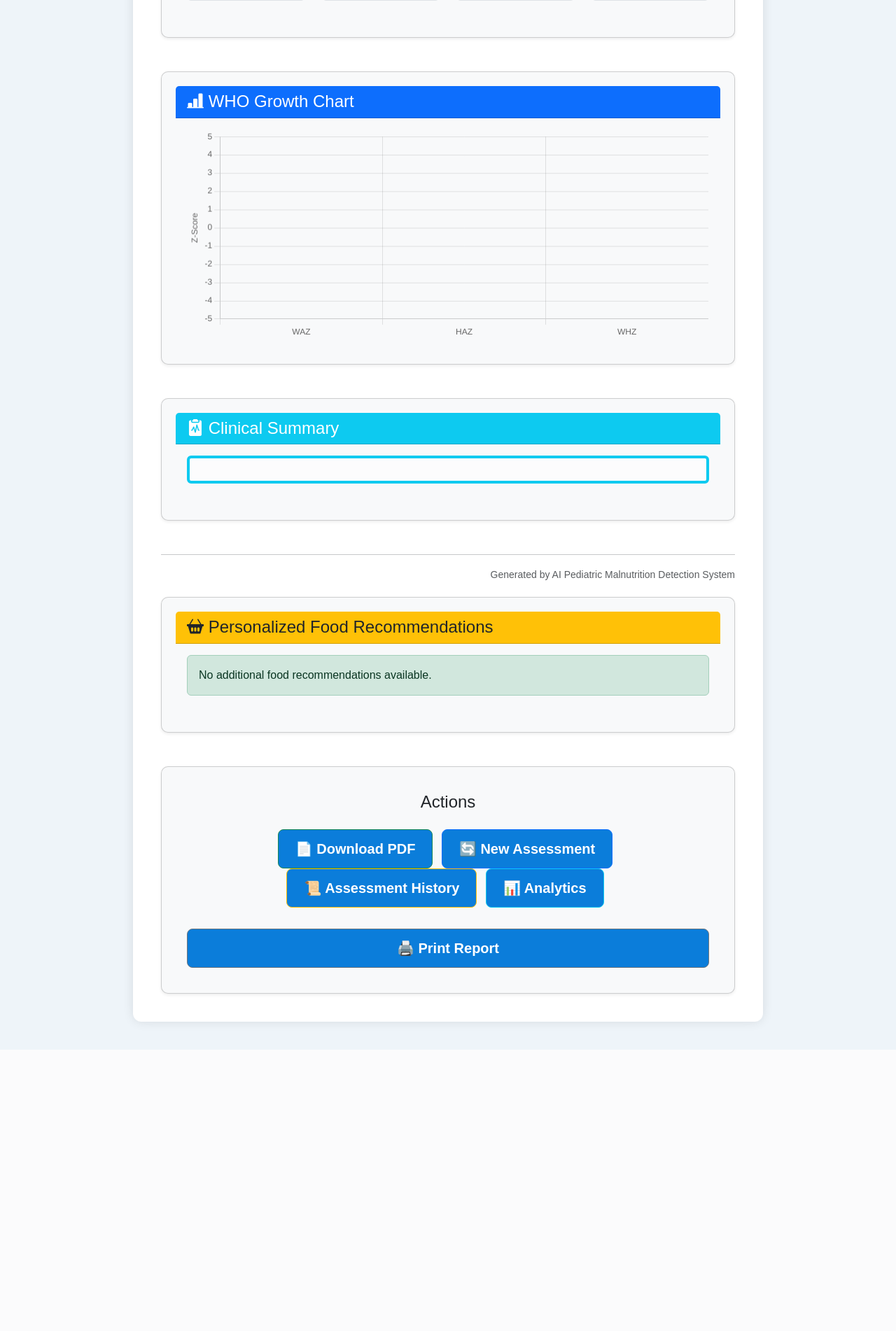
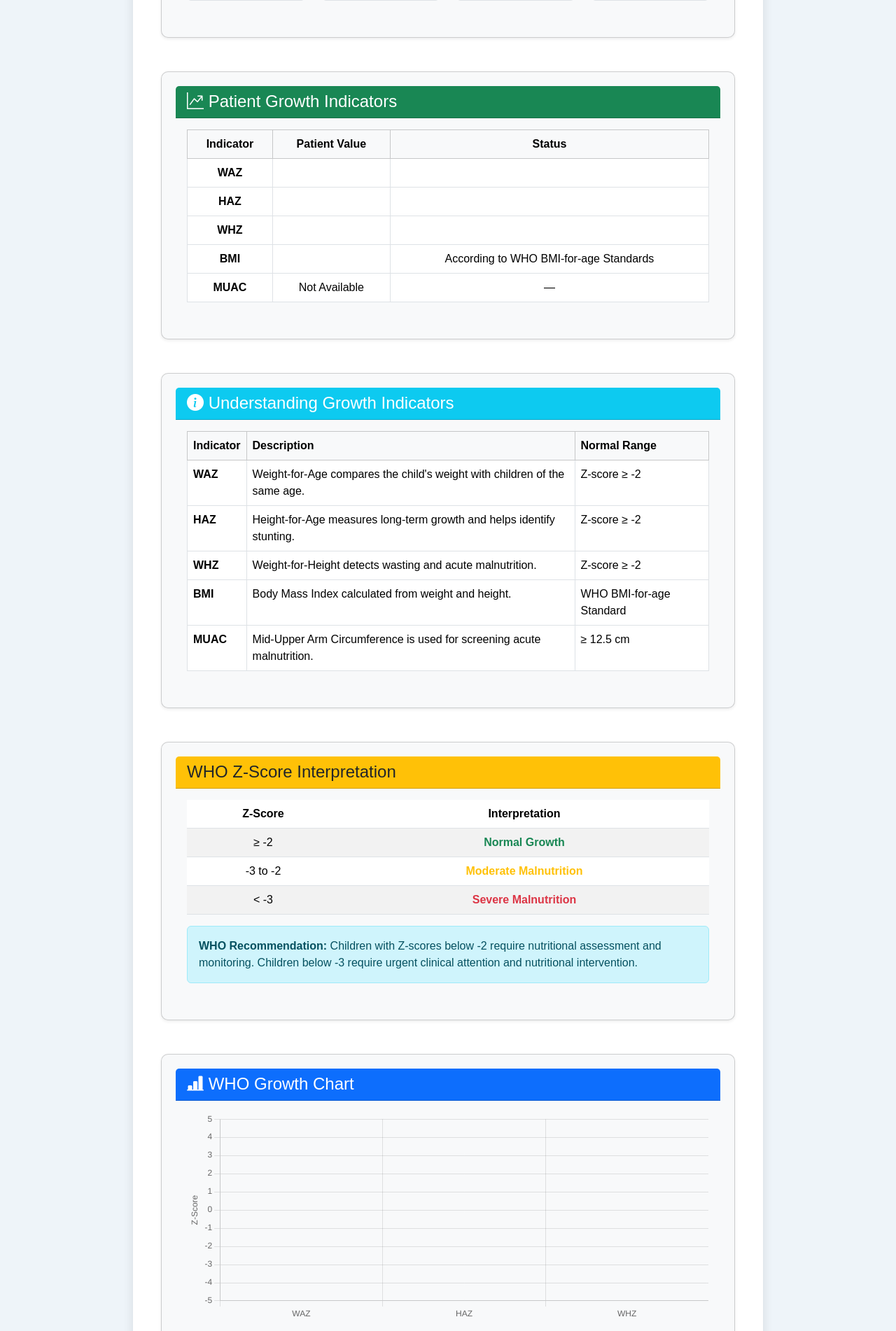
Before and after one commit to mariyamallick/AI-Pediatric-Malnutrition-Detection, a Flask app: template app/templates/dashboard.html in a window 1280 px wide. Shown: the part 1760-3662 px from the top of the page at 70% size. Before the commit the page ends 3260 px from the top, so only its background shows below. Run offline with Flask 3, Linux system fonts and the light colour scheme; the template is opened without the code that fills it, so the values that code supplies are empty; parts of the project's set-up code (start-up, migrations or seed data) failed here and were passed over.

Commit message:
added detail explanation for WHO GROWTH CHART

```diff
--- a/app/templates/dashboard.html
+++ b/app/templates/dashboard.html
@@ -422,6 +422,292 @@
 
 <div class="card shadow-sm mb-5">
 
+    <div class="card-header bg-success text-white">
+
+        <h4 class="mb-0">
+            <i class="bi bi-graph-up-arrow"></i>
+            Patient Growth Indicators
+        </h4>
+
+    </div>
+
+    <div class="card-body">
+
+        <table class="table table-bordered text-center align-middle">
+
+            <thead class="table-light">
+
+                <tr>
+
+                    <th>Indicator</th>
+
+                    <th>Patient Value</th>
+
+                    <th>Status</th>
+
+                </tr>
+
+            </thead>
+
+            <tbody>
+
+                <tr>
+
+                    <td><strong>WAZ</strong></td>
+
+                    <td>{{ result["WHO Growth"]["waz"]|round(2) }}</td>
+
+                    <td>{{ result["WHO Growth"]["waz_status"] }}</td>
+
+                </tr>
+
+                <tr>
+
+                    <td><strong>HAZ</strong></td>
+
+                    <td>{{ result["WHO Growth"]["haz"]|round(2) }}</td>
+
+                    <td>{{ result["WHO Growth"]["haz_status"] }}</td>
+
+                </tr>
+
+                <tr>
+
+                    <td><strong>WHZ</strong></td>
+
+                    <td>{{ result["WHO Growth"]["whz"]|round(2) }}</td>
+
+                    <td>{{ result["WHO Growth"]["whz_status"] }}</td>
+
+                </tr>
+
+                <tr>
+
+                    <td><strong>BMI</strong></td>
+
+                    <td>{{ result["WHO Growth"]["bmi"]|round(2) }}</td>
+
+                    <td>
+                        According to WHO BMI-for-age Standards
+                    </td>
+
+                </tr>
+
+                <tr>
+
+                    <td><strong>MUAC</strong></td>
+
+                    <td>
+
+                        {% if features["muac_cm"] %}
+                            {{ features["muac_cm"] }} cm
+                        {% else %}
+                            Not Available
+                        {% endif %}
+
+                    </td>
+
+                    <td>
+
+                        {% if features["muac_cm"] %}
+
+                            {% if features["muac_cm"] >= 12.5 %}
+                                Normal
+                            {% elif features["muac_cm"] >= 11.5 %}
+                                Moderate
+                            {% else %}
+                                Severe
+                            {% endif %}
+
+                        {% else %}
+
+                            —
+
+                        {% endif %}
+
+                    </td>
+
+                </tr>
+
+            </tbody>
+
+        </table>
+
+    </div>
+
+</div>
+
+
+<div class="card shadow-sm mb-5">
+
+    <div class="card-header bg-info text-white">
+
+        <h4 class="mb-0">
+
+            <i class="bi bi-info-circle-fill"></i>
+
+            Understanding Growth Indicators
+
+        </h4>
+
+    </div>
+
+    <div class="card-body">
+
+        <table class="table table-hover table-bordered">
+
+            <thead class="table-light">
+
+                <tr>
+
+                    <th>Indicator</th>
+
+                    <th>Description</th>
+
+                    <th>Normal Range</th>
+
+                </tr>
+
+            </thead>
+
+            <tbody>
+
+                <tr>
+
+                    <td><strong>WAZ</strong></td>
+
+                    <td>Weight-for-Age compares the child's weight with children of the same age.</td>
+
+                    <td>Z-score ≥ -2</td>
+
+                </tr>
+
+                <tr>
+
+                    <td><strong>HAZ</strong></td>
+
+                    <td>Height-for-Age measures long-term growth and helps identify stunting.</td>
+
+                    <td>Z-score ≥ -2</td>
+
+                </tr>
+
+                <tr>
+
+                    <td><strong>WHZ</strong></td>
+
+                    <td>Weight-for-Height detects wasting and acute malnutrition.</td>
+
+                    <td>Z-score ≥ -2</td>
+
+                </tr>
+
+                <tr>
+
+                    <td><strong>BMI</strong></td>
+
+                    <td>Body Mass Index calculated from weight and height.</td>
+
+                    <td>WHO BMI-for-age Standard</td>
+
+                </tr>
+
+                <tr>
+
+                    <td><strong>MUAC</strong></td>
+
+                    <td>Mid-Upper Arm Circumference is used for screening acute malnutrition.</td>
+
+                    <td>≥ 12.5 cm</td>
+
+                </tr>
+
+            </tbody>
+
+        </table>
+
+    </div>
+
+</div>
+
+<div class="card shadow-sm mb-5">
+
+    <div class="card-header bg-warning">
+
+        <h4 class="mb-0">
+
+            WHO Z-Score Interpretation
+
+        </h4>
+
+    </div>
+
+    <div class="card-body">
+
+        <table class="table table-striped text-center">
+
+            <thead>
+
+                <tr>
+
+                    <th>Z-Score</th>
+
+                    <th>Interpretation</th>
+
+                </tr>
+
+            </thead>
+
+            <tbody>
+
+                <tr>
+
+                    <td>≥ -2</td>
+
+                    <td class="text-success fw-bold">
+                        Normal Growth
+                    </td>
+
+                </tr>
+
+                <tr>
+
+                    <td>-3 to -2</td>
+
+                    <td class="text-warning fw-bold">
+                        Moderate Malnutrition
+                    </td>
+
+                </tr>
+
+                <tr>
+
+                    <td>&lt; -3</td>
+
+                    <td class="text-danger fw-bold">
+                        Severe Malnutrition
+                    </td>
+
+                </tr>
+
+            </tbody>
+
+        </table>
+
+        <div class="alert alert-info mt-3">
+
+            <strong>WHO Recommendation:</strong>
+
+            Children with Z-scores below -2 require nutritional assessment and monitoring. Children below -3 require urgent clinical attention and nutritional intervention.
+
+        </div>
+
+    </div>
+
+</div>
+
+<div class="card shadow-sm mb-5">
+
     <div class="card-header bg-primary text-white">
         <h4 class="mb-0">
             <i class="bi bi-bar-chart-line-fill"></i>
```
Also changed, not shown: database.db.
